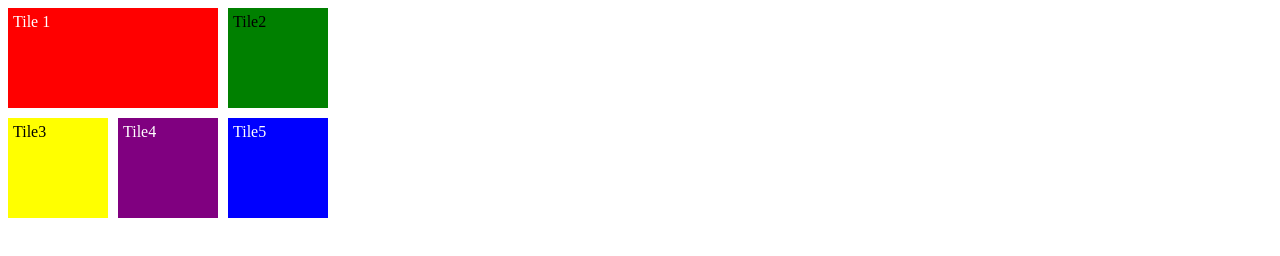
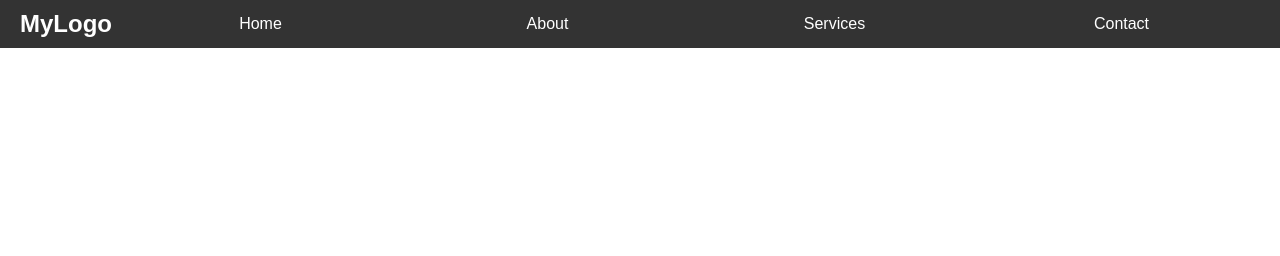
Before and after one commit to emoltz/css_basics, a plain HTML site: page index.html in a window 1280 px wide. Drawn offline with Linux system fonts and the light colour scheme.

Commit message:
challenge project

```diff
--- a/index.html
+++ b/index.html
@@ -3,7 +3,7 @@
   <head>
     <!-- install css below -->
     <!-- <link rel="stylesheet" href="./styles.css" /> -->
-    <link rel="stylesheet" href="./styles_project.css" />
+    <link rel="stylesheet" href="./styles_project2.css" />
     <title>CSS Grid Basics</title>
   </head>
   <body>
@@ -18,13 +18,26 @@
 
     <!-- PROJECT 1 CODE -->
 
-    <section class="grid-container">
+    <!-- <section class="grid-container">
       <div class="tile red">Tile 1</div>
       <div class="tile green">Tile2</div>
       <div class="tile yellow">Tile3</div>
       <div class="tile purple">Tile4</div>
       <div class="tile blue">Tile5</div>
 
-    </section>
+    </section> -->
+
+    <!-- PROJECT 2 CODE -->
+
+    <nav class="navbar">
+      <div class="logo">MyLogo</div>
+      <div class="link home">Home</div>
+      <div class="link about">About</div>
+      <div class="link services">Services</div>
+      <div class="link contact">Contact</div>
+    </nav>
+
+
+
   </body>
 </html>
--- a/styles_project2.css
+++ b/styles_project2.css
@@ -0,0 +1,30 @@
+body {
+    font-family: Arial, sans-serif;
+    margin: 0;
+    padding: 0;
+}
+
+.navbar {
+    display: grid;
+    grid-template-columns: auto 1fr 1fr 1fr 1fr;
+    grid-gap: 10px;
+    background-color: #333;
+    padding: 10px 20px;
+    color: white;
+}
+
+.logo {
+    font-weight: bold;
+    font-size: 1.5rem;
+}
+
+.link {
+    text-align: center;
+    padding: 5px 10px;
+    cursor: pointer;
+    transition: background-color 0.3s ease;
+}
+
+.link:hover {
+    background-color: #555;
+}
```
